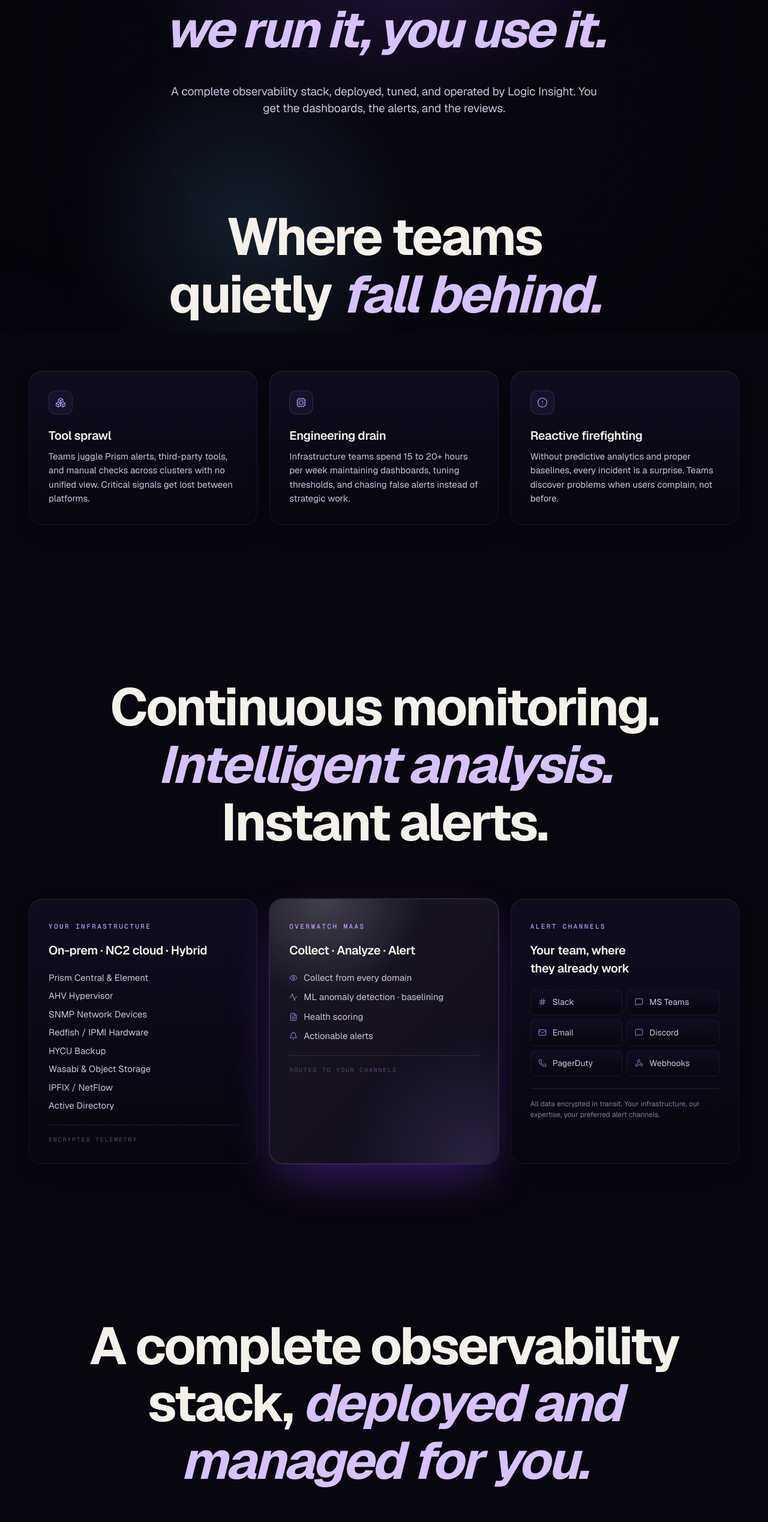
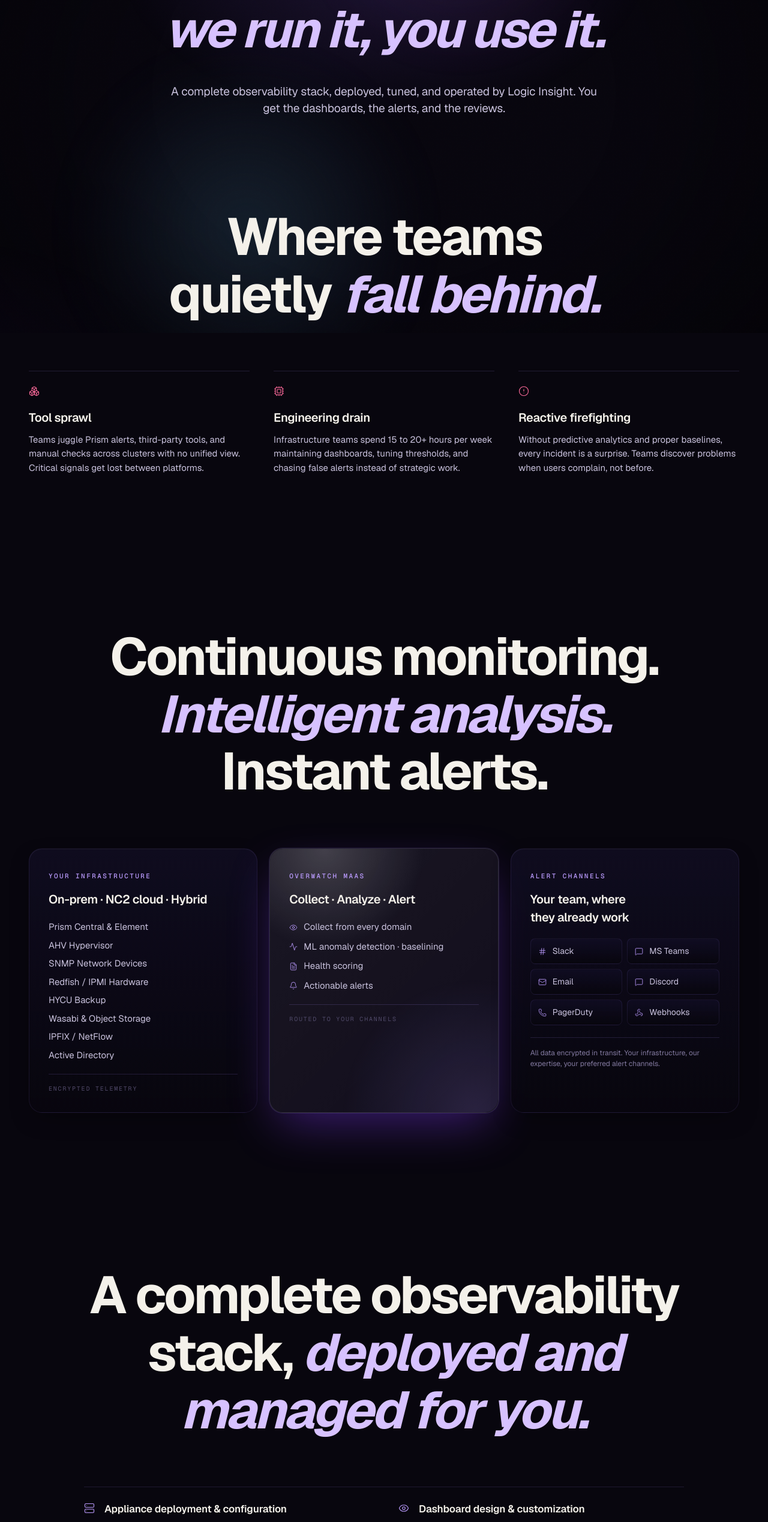
Before and after one commit to r4mwfcqy8z-bot/logicinsight-next, a Next.js app: page /solutions/monitoring-as-a-service in a window 1280 px wide. Shown: the part 245-2782 px from the top of the page at 60% size. Built offline with nearby package versions, Linux system fonts and the light colour scheme.

Commit message:
redesign(MaaS): replace 4 feature grids with editorial treatments (problem framing, what-you-get 2-col list, day-by-day journey with connector, built-for 3-up); drop FeatGrid

```diff
--- a/src/app/solutions/monitoring-as-a-service/view.tsx
+++ b/src/app/solutions/monitoring-as-a-service/view.tsx
@@ -3,7 +3,7 @@
 import { motion } from "motion/react";
 import Link from "next/link";
 import { ArrowRight, Check } from "lucide-react";
-import { PageHead, SectionHead, FeatGrid } from "@/components/sections/page-head";
+import { PageHead, SectionHead } from "@/components/sections/page-head";
 import { Magnetic } from "@/components/magnetic";
 import { FinalCTA } from "@/components/sections/why-and-cta";
 import { SpotlightCard } from "@/components/wow/spotlight-card";
@@ -407,7 +407,22 @@ export default function MaaSPage() {
               </>
             }
           />
-          <FeatGrid items={GAP} cols={3} />
+          <div className="grid grid-cols-1 md:grid-cols-3 gap-8 md:gap-10">
+            {GAP.map((g, i) => (
+              <motion.div
+                key={g.name}
+                initial={{ opacity: 0, y: 18 }}
+                whileInView={{ opacity: 1, y: 0 }}
+                viewport={{ once: true, margin: "0px 0px -10% 0px" }}
+                transition={{ duration: 0.65, delay: i * 0.08, ease: EASE }}
+                className="pt-6 border-t border-[rgba(167,139,250,0.16)]"
+              >
+                <span className="inline-flex text-[var(--color-pink-400)] mb-5">{g.icon}</span>
+                <h3 className="text-[1.25rem] font-semibold tracking-[-0.02em] text-[var(--color-ink)] mb-2.5">{g.name}</h3>
+                <p className="body-m text-[var(--color-ink-soft)] leading-[1.55]">{g.body}</p>
+              </motion.div>
+            ))}
+          </div>
         </div>
       </section>
 
@@ -426,7 +441,24 @@ export default function MaaSPage() {
               </>
             }
           />
-          <FeatGrid items={WHAT} cols={3} />
+          <div className="grid grid-cols-1 md:grid-cols-2 gap-x-12 max-w-[1000px] mx-auto border-t border-[rgba(167,139,250,0.14)]">
+            {WHAT.map((w, i) => (
+              <motion.div
+                key={w.name}
+                initial={{ opacity: 0, y: 14 }}
+                whileInView={{ opacity: 1, y: 0 }}
+                viewport={{ once: true, margin: "0px 0px -12% 0px" }}
+                transition={{ duration: 0.6, delay: (i % 2) * 0.08, ease: EASE }}
+                className="flex items-start gap-4 py-6 border-b border-[rgba(167,139,250,0.12)]"
+              >
+                <span className="inline-flex text-[var(--color-p-300)] mt-0.5 shrink-0">{w.icon}</span>
+                <div>
+                  <h3 className="text-[1.0625rem] font-semibold tracking-[-0.01em] text-[var(--color-ink)] mb-1">{w.name}</h3>
+                  <p className="body-m text-[var(--color-ink-soft)] leading-[1.5]">{w.body}</p>
+                </div>
+              </motion.div>
+            ))}
+          </div>
         </div>
       </section>
 
@@ -445,7 +477,26 @@ export default function MaaSPage() {
               </>
             }
           />
-          <FeatGrid items={TIMELINE} cols={4} />
+          <div className="relative grid grid-cols-1 md:grid-cols-4 gap-8 md:gap-6">
+            <span aria-hidden className="hidden md:block absolute top-[18px] left-[12%] right-[12%] h-px bg-[rgba(167,139,250,0.2)]" />
+            {TIMELINE.map((s, i) => (
+              <motion.div
+                key={s.name}
+                initial={{ opacity: 0, y: 18 }}
+                whileInView={{ opacity: 1, y: 0 }}
+                viewport={{ once: true, margin: "0px 0px -10% 0px" }}
+                transition={{ duration: 0.6, delay: i * 0.1, ease: EASE }}
+                className="relative text-center md:text-left"
+              >
+                <span className="relative z-10 grid place-items-center w-9 h-9 rounded-full bg-[var(--color-bg)] border border-[rgba(167,139,250,0.3)] text-[var(--color-p-300)] mx-auto md:mx-0 mb-5">
+                  {s.icon}
+                </span>
+                <div className="font-mono text-[10.5px] tracking-[0.18em] uppercase text-[var(--color-p-300)] mb-1.5">{s.sub}</div>
+                <h3 className="text-[1.15rem] font-semibold tracking-[-0.02em] text-[var(--color-ink)] mb-2">{s.name}</h3>
+                <p className="body-m text-[var(--color-ink-soft)] leading-[1.5]">{s.body}</p>
+              </motion.div>
+            ))}
+          </div>
         </div>
       </section>
 
@@ -464,7 +515,22 @@ export default function MaaSPage() {
               </>
             }
           />
-          <FeatGrid items={BUILT_FOR} cols={3} />
+          <div className="grid grid-cols-1 md:grid-cols-3 gap-8 md:gap-10">
+            {BUILT_FOR.map((b, i) => (
+              <motion.div
+                key={b.name}
+                initial={{ opacity: 0, y: 18 }}
+                whileInView={{ opacity: 1, y: 0 }}
+                viewport={{ once: true, margin: "0px 0px -10% 0px" }}
+                transition={{ duration: 0.65, delay: i * 0.08, ease: EASE }}
+                className="pt-6 border-t border-[rgba(167,139,250,0.16)]"
+              >
+                <span className="inline-flex text-[var(--color-p-300)] mb-5">{b.icon}</span>
+                <h3 className="text-[1.25rem] font-semibold tracking-[-0.02em] text-[var(--color-ink)] mb-2.5">{b.name}</h3>
+                <p className="body-m text-[var(--color-ink-soft)] leading-[1.55]">{b.body}</p>
+              </motion.div>
+            ))}
+          </div>
         </div>
       </section>
 
```
